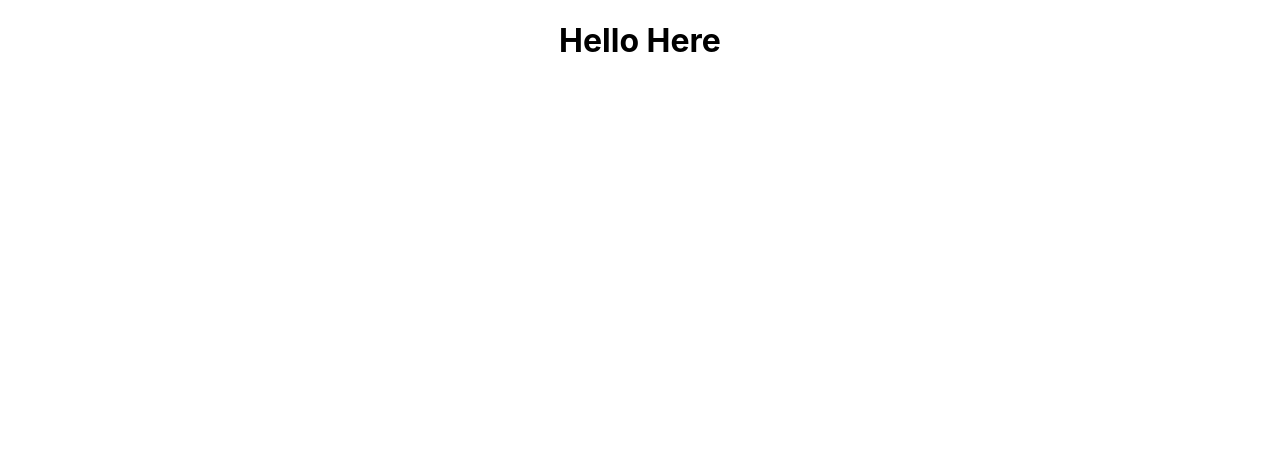
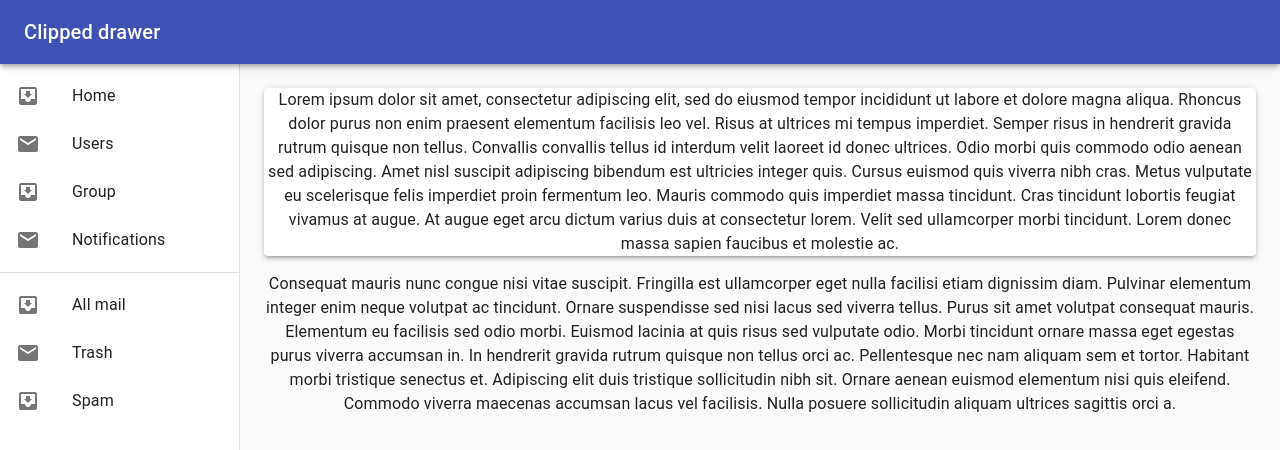
Before and after one commit to devnamrits/DynamicDashboards, a React (Create React App) app in the folder frontend/: page / in a window 1280 px wide. Shown: the top 450 px of the page. Built offline with nearby package versions, Linux system fonts and the light colour scheme.

Commit message:
Called Dashboard component

```diff
--- a/frontend/src/App.js
+++ b/frontend/src/App.js
@@ -1,9 +1,10 @@
 import './App.css';
+import Dashboard from './components/admin/Dashboard';
 
 function App() {
   return (
     <div className="App">
-      <h1>Hello Here</h1>
+      <Dashboard/>
     </div>
   );
 }
```
